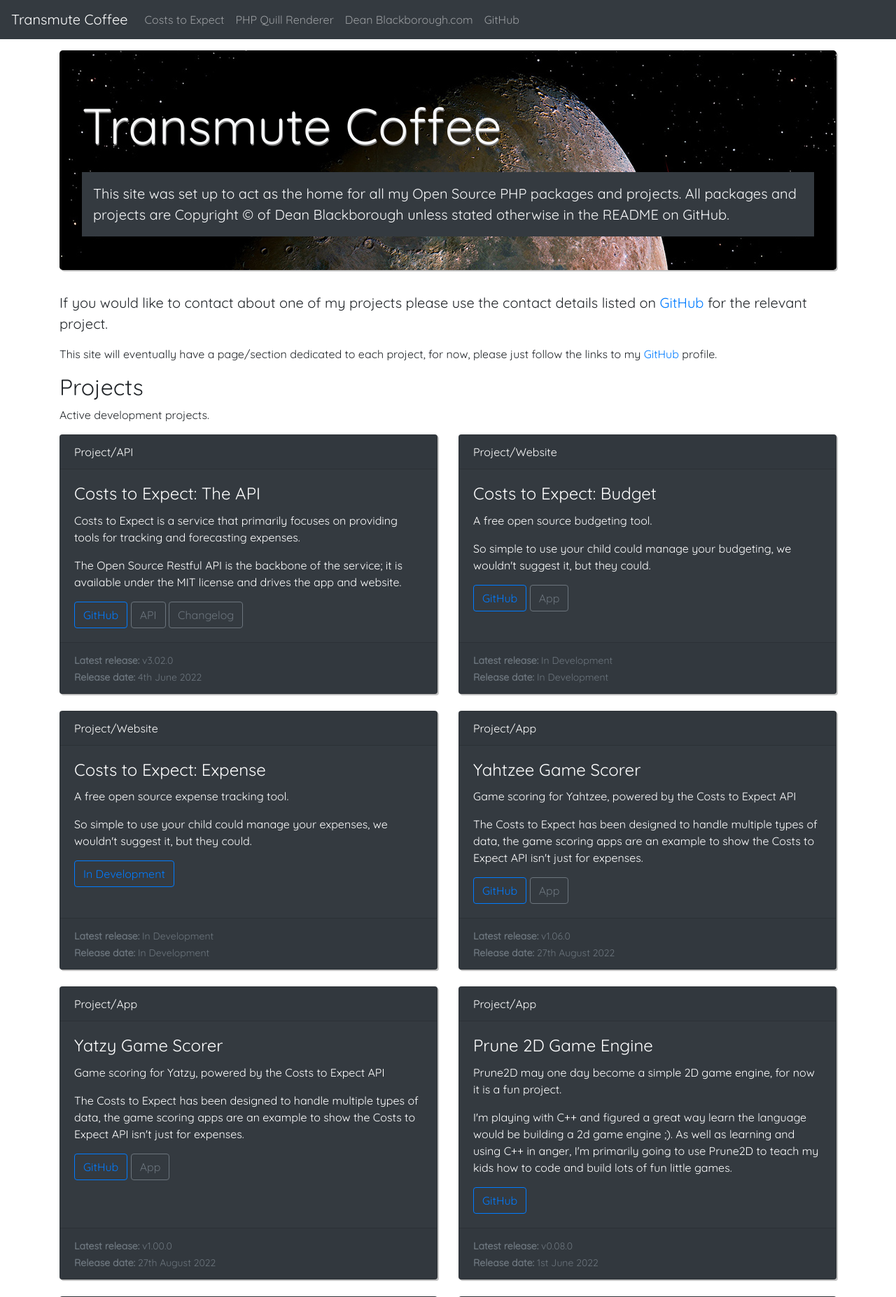
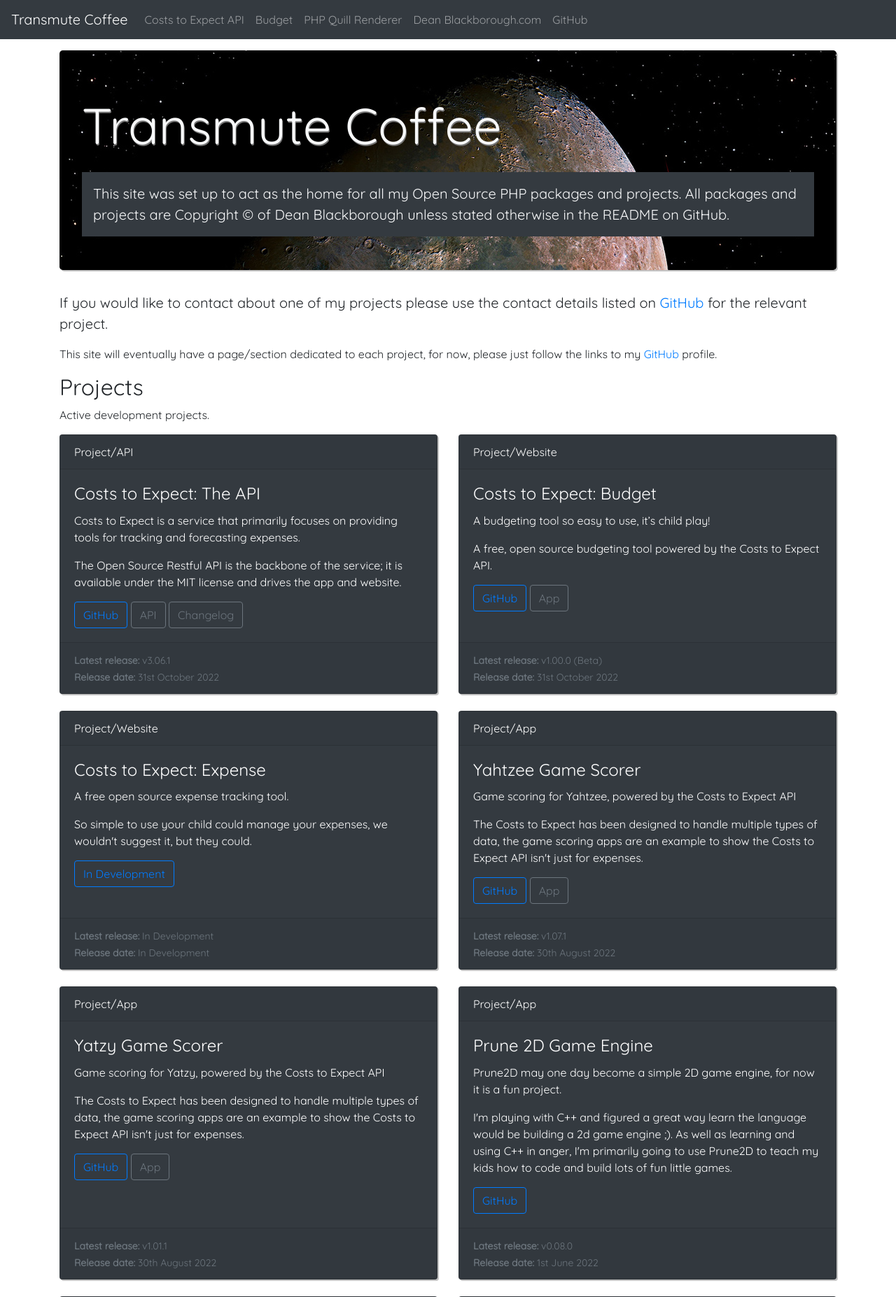
Before and after one commit to deanblackborough/transmute-coffee, a PHP site: page / in a window 1280 px wide. Shown: the top 1854 px of the page at 70% size. Run offline with PHP 8.4, Linux system fonts and the light colour scheme; some libraries are stand-ins or nearby versions.

Commit message:
New releases
- Updated release versions and dates
- Added a link to Budget

```diff
--- a/index.php
+++ b/index.php
@@ -1,14 +1,6 @@
 <!DOCTYPE html>
 <html lang="en">
 <head>
-    <script async src="https://www.googletagmanager.com/gtag/js?id=UA-64736-9"></script>
-    <script>
-        window.dataLayer = window.dataLayer || [];
-        function gtag(){dataLayer.push(arguments);}
-        gtag('js', new Date());
-
-        gtag('config', 'UA-64736-9');
-    </script>
     <meta charset="UTF-8">
     <title>Transmute Coffee</title>
     <meta name="viewport" content="width=device-width, initial-scale=1.0">
@@ -18,7 +10,7 @@
     <meta name="author" content="Dean Blackborough">
     <meta name="application-name" content="Transmute-coffee.com"/>
     <meta name="msapplication-TileColor" content="#FFFFFF"/>
-    <meta name="msapplication-starturl" content="http://www.transmute-coffee.com"/>
+    <meta name="msapplication-starturl" content="https://www.transmute-coffee.com"/>
     <meta name="msapplication-tooltip" content="Transmute Coffee.com"/>
     <link href="/node_modules/bootstrap/dist/css/bootstrap.css" media="screen" rel="stylesheet" type="text/css">
     <link href="/css/site.css" media="screen" rel="stylesheet" type="text/css">
@@ -34,7 +26,10 @@
     <div class="collapse navbar-collapse" id="navbarSupportedContent">
         <ul class="navbar-nav mr-auto">
             <li class="nav-item">
-                <a class="nav-link" href="https://www.costs-to-expect.com">Costs to Expect</a>
+                <a class="nav-link" href="https://api.costs-to-expect.com">Costs to Expect API</a>
+            </li>
+            <li class="nav-item">
+                <a class="nav-link" href="https://budget.costs-to-expect.com">Budget</a>
             </li>
             <li class="nav-item">
                 <a class="nav-link" href="php-quill-renderer.php">PHP Quill Renderer</a>
@@ -88,8 +83,8 @@
                            class="btn btn-outline-secondary">Changelog</a>
                     </div>
                     <div class="card-footer text-muted">
-                        <small><strong>Latest release:</strong> v3.02.0<br/>
-                            <strong>Release date:</strong> 4th June 2022
+                        <small><strong>Latest release:</strong> v3.06.1<br/>
+                            <strong>Release date:</strong> 31st October 2022
                         </small>
                     </div>
                 </div>
@@ -99,17 +94,16 @@
                     <div class="card-header">Project/Website</div>
                     <div class="card-body">
                         <h4 class="card-title" id="costs-to-expect-budget">Costs to Expect: Budget</a></h4>
-                        <p class="card-text">A free open source budgeting tool.</p>
-                        <p class="card-text">So simple to use your child could manage your budgeting,
-                            we wouldn't suggest it, but they could.</p>
+                        <p class="card-text">A budgeting tool so easy to use, it’s child play!</p>
+                        <p class="card-text">A free, open source budgeting tool powered by the Costs to Expect API.</p>
                         <a href="https://github.com/costs-to-expect/budget"
                            class="btn btn-outline-primary">GitHub</a>
                         <a href="https://budget.costs-to-expect.com"
                             class="btn btn-outline-secondary">App</a>
                     </div>
                     <div class="card-footer text-muted">
-                        <small><strong>Latest release:</strong> In Development<br/>
-                            <strong>Release date:</strong> In Development
+                        <small><strong>Latest release:</strong> v1.00.0 (Beta)<br/>
+                            <strong>Release date:</strong> 31st October 2022
                         </small>
                     </div>
                 </div>
@@ -147,8 +141,8 @@
                            class="btn btn-outline-secondary">App</a>
                     </div>
                     <div class="card-footer text-muted">
-                        <small><strong>Latest release:</strong> v1.06.0<br/>
-                            <strong>Release date:</strong> 27th August 2022
+                        <small><strong>Latest release:</strong> v1.07.1<br/>
+                            <strong>Release date:</strong> 30th August 2022
                         </small>
                     </div>
                 </div>
@@ -168,8 +162,8 @@
                            class="btn btn-outline-secondary">App</a>
                     </div>
                     <div class="card-footer text-muted">
-                        <small><strong>Latest release:</strong> v1.00.0<br/>
-                            <strong>Release date:</strong> 27th August 2022
+                        <small><strong>Latest release:</strong> v1.01.1<br/>
+                            <strong>Release date:</strong> 30th August 2022
                         </small>
                     </div>
                 </div>
@@ -228,8 +222,8 @@
                            class="btn btn-outline-secondary">Changelog</a>
                     </div>
                     <div class="card-footer text-muted">
-                        <small><strong>Latest release:</strong> v2.00.0<br/>
-                            <strong>Release date:</strong> 22nd June 2022
+                        <small><strong>Latest release:</strong> v2.01.0<br/>
+                            <strong>Release date:</strong> 17th July 2022
                         </small>
                     </div>
                 </div>
```
Also changed, not shown: php-quill-renderer.php (+5 -10 lines), CHANGELOG.md.
